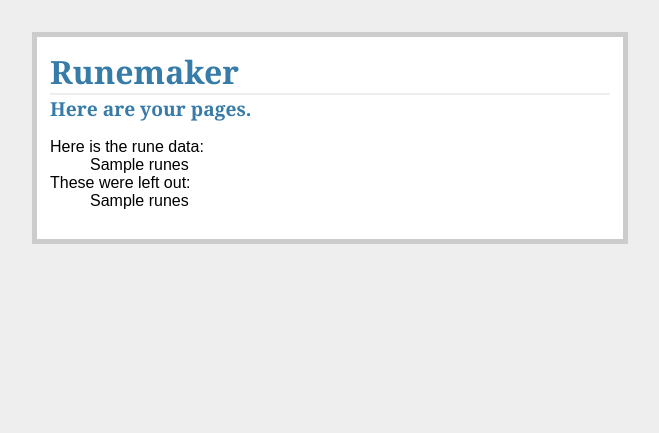
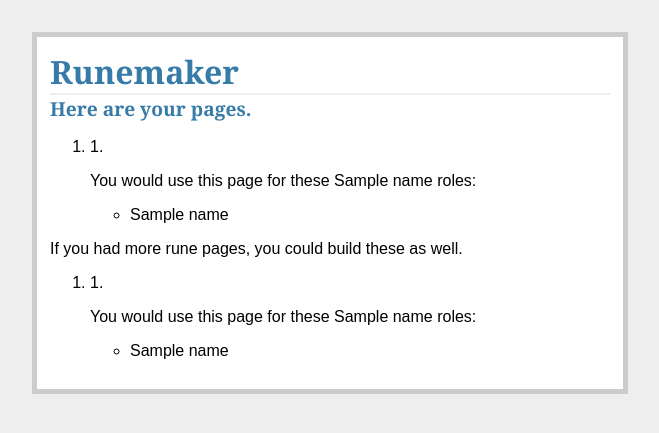
Before and after one commit to zrnorth/runemaker, a Flask app: template templates/results.html in a window 1280 px wide. Shown: the top 433 px of the page, without its empty margins (310-969 px from the left). Run offline with Flask 2, Linux system fonts and the light colour scheme; the template is opened without the code that fills it: most values are stand-ins (such as "Sample title", 1, 10 or a date in 2020).

Commit message:
Tidied up results page

```diff
--- a/templates/results.html
+++ b/templates/results.html
@@ -1,14 +1,33 @@
 {% extends "_base.html" %}
 {% block content %}
     <h2>Here are your pages.</h2>
-    <dl>
-        <dt>Here is the rune data:
-            {% for runes in results %}
-            <dd> {{ runes }}
-            {% endfor %}
-        <dt>These were left out:
-            {% for runes in leftOut %}
-            <dd> {{ runes }}
-            {% endfor %}
-    </dl>
+    <ol>
+        {% for runes in results %}
+        <li>
+            <p>{{ runes[0] }}.</p>
+            <p>You would use this page for these {{ runes[1][0] }} roles:
+            <ul>
+                {% for role in runes[1][1] %}
+                    <li>{{role}}</li>
+                {% endfor %}
+            </ul>
+        </li>
+        {% endfor %}
+    </ol>
+    {% if leftOut|length > 0 %}
+    <p>If you had more rune pages, you could build these as well.
+    <ol>
+        {% for runes in leftOut %}
+        <li>
+            <p>{{ runes[0] }}.</p>
+            <p>You would use this page for these {{ runes[1][0] }} roles:
+            <ul>
+                {% for role in runes[1][1] %}
+                    <li>{{role}}</li>
+                {% endfor %}
+            </ul>
+        </li>
+        {% endfor %}
+    </ol>
+    {% endif %}
 {% endblock %}
```
